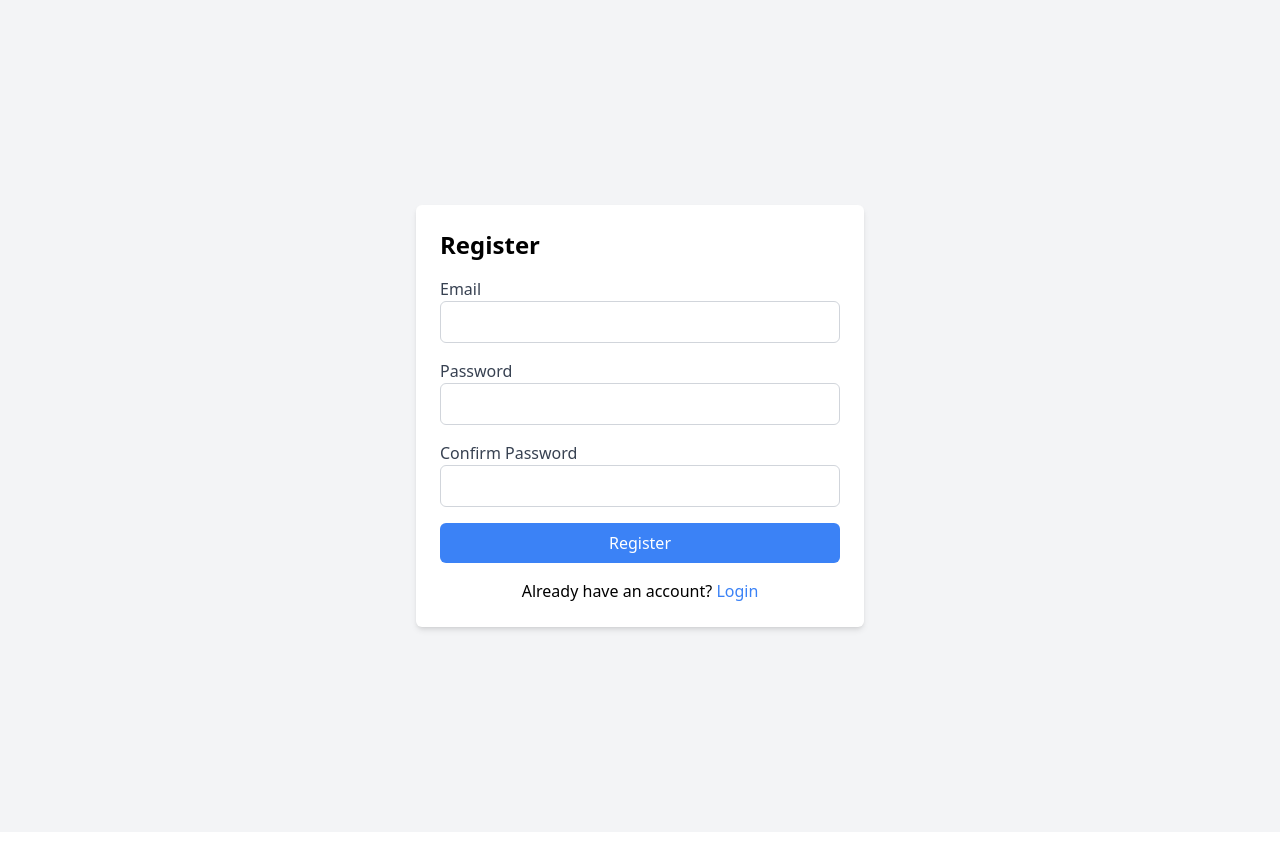
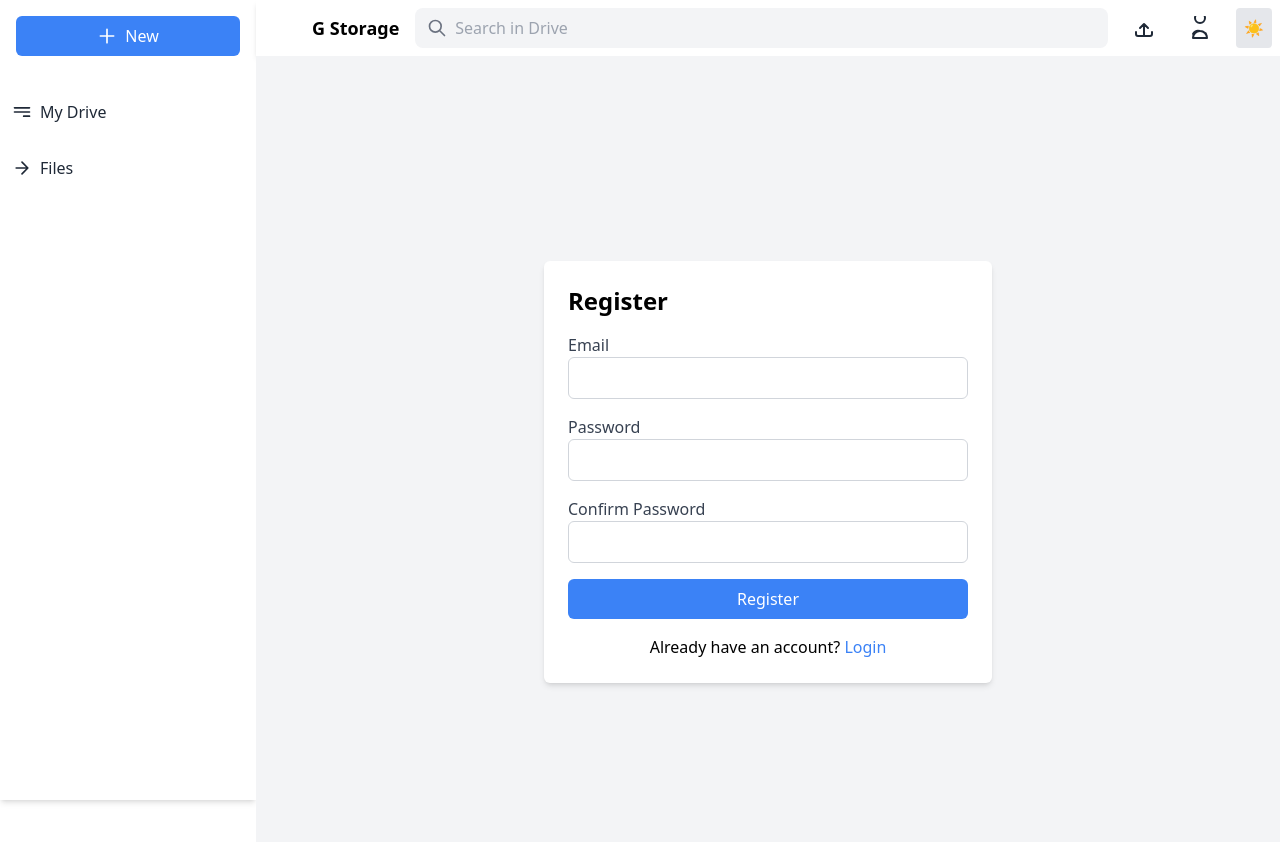
Before and after one commit to Rakinzi/ImageSearchingWebApp, a Vue app in the folder frontend/: page /register in a window 1280 px wide. Shown: the top 842 px of the page. Built offline with nearby package versions, Linux system fonts and the light colour scheme; no server answers; sample sign-in values are in the browser's storage.

Commit message:
add auth

```diff
--- a/frontend/src/App.vue
+++ b/frontend/src/App.vue
@@ -1,43 +1,68 @@
 <template>
-    <div class="flex h-screen">
-      <!-- Conditionally Render SideNav -->
-      <SideNav v-if="!hideSideNav" />
+  <div>
 
-      <!-- Main content area -->
+    <!-- If loading, show a spinner -->
+    <div v-if="loading" class="flex justify-center items-center h-screen">
+      <div class="spinner"></div> <!-- You can replace this with any spinner component -->
+    </div>
+
+    <!-- If not loading, show the app layout -->
+    <div v-else class="flex h-screen">
+      <!-- Conditionally render SideNav and Navbar based on authentication -->
+
+      <SideNav @openUploadOverlay="showOverlay = true"   v-if="isAuthenticated"/>
       <div class="flex-1 flex flex-col">
-        <!-- Conditionally Render Navbar -->
-        <Navbar v-if="!hideNavbar" />
-
-        <!-- Content -->
+        <Navbar v-if="isAuthenticated" />
         <main class="flex-1 p-4 bg-gray-100 dark:bg-gray-900">
           <router-view />
         </main>
       </div>
     </div>
+    <FileUploadOverlay :showOverlay="showOverlay" @close="showOverlay = false" />
+  </div>
 </template>
 
 <script setup>
-  import { computed } from 'vue';
-  import { useRoute } from 'vue-router';
+import { ref, onMounted } from 'vue';
+import { onAuthStateChanged } from 'firebase/auth';
+import { auth } from './services/firebase';
+import SideNav from './components/SideNav.vue';
 import Navbar from './components/NavBar.vue';
-  import SideNav from './components/SideNav.vue';
+import router from './router/index';
+import FileUploadOverlay from './components/FileUploadOverlay.vue';
 
-  const route = useRoute();
+const showOverlay = ref(false);
 
-  const hideNavbar = computed(() => {
-    // Hide the Navbar if the route meta layout is 'auth'
-    return route.meta.layout === 'auth';
+// Reactive properties
+const loading = ref(true);
+const isAuthenticated = ref(false);
+
+onMounted(() => {
+  // Listen for changes to the user's authentication state
+  onAuthStateChanged(auth, (user) => {
+    if (user) {
+      isAuthenticated.value = true; // User is authenticated
+    } else {
+      isAuthenticated.value = false; // User is not authenticated
+    }
+    loading.value = false; // Firebase auth state has been resolved
   });
-
-  const hideSideNav = computed(() => {
-    // Hide the SideNav if the route meta layout is 'auth'
-    return route.meta.layout === 'auth';
 });
 </script>
 
 <style>
-  /* Global dark mode background */
-  html.dark {
-    background-color: #1a202c;
+/* Example CSS for spinner (can be customized or replaced) */
+.spinner {
+  border: 4px solid rgba(255, 255, 255, 0.3);
+  border-top: 4px solid #3498db;
+  border-radius: 50%;
+  width: 40px;
+  height: 40px;
+  animation: spin 1s linear infinite;
+}
+
+@keyframes spin {
+  0% { transform: rotate(0deg); }
+  100% { transform: rotate(360deg); }
 }
 </style>
--- /dev/null
+++ b/frontend/src/components/FileUploadOverlay.vue
@@ -0,0 +1,41 @@
+<template>
+    <div v-if="showOverlay" class="fixed inset-0 bg-gray-600 bg-opacity-50 flex items-center justify-center z-50">
+      <div class="bg-white dark:bg-gray-800 p-6 rounded-md shadow-md w-96">
+        <h2 class="text-2xl font-bold mb-4 dark:text-white">Upload File</h2>
+        <input type="file" @change="handleFileUpload" class="mb-4 w-full" />
+        <button @click="uploadFile" :disabled="!file" class="w-full bg-blue-500 text-white py-2 rounded-md">
+          Upload
+        </button>
+        <button @click="$emit('close')" class="mt-4 w-full text-blue-500">Cancel</button>
+      </div>
+    </div>
+  </template>
+
+  <script setup>
+  import { ref, defineProps, defineEmits } from 'vue';
+
+  const props = defineProps({
+    showOverlay: Boolean
+  });
+
+  const emit = defineEmits(['close']);
+
+  const file = ref(null);
+
+  const handleFileUpload = (event) => {
+    file.value = event.target.files[0];
+  };
+
+  const uploadFile = async () => {
+    if (!file.value) return;
+
+    // Implement file upload logic here
+
+    // Close the overlay after upload
+    emit('close');
+  };
+  </script>
+
+  <style scoped>
+  /* Overlay styles */
+  </style>
--- a/frontend/src/components/SideNav.vue
+++ b/frontend/src/components/SideNav.vue
@@ -1,7 +1,7 @@
 <template>
     <aside class="w-64 bg-white dark:bg-gray-800 h-full shadow-md">
       <div class="p-4">
-        <button class="p-2 w-full bg-blue-500 text-white rounded-md flex items-center justify-center space-x-2">
+        <button  @click="openUploadOverlay"  class="p-2 w-full bg-blue-500 text-white rounded-md flex items-center justify-center space-x-2">
           <svg class="w-5 h-5" fill="none" stroke="currentColor" viewBox="0 0 24 24" xmlns="http://www.w3.org/2000/svg">
             <path stroke-linecap="round" stroke-linejoin="round" stroke-width="2" d="M12 4v16m8-8H4"></path>
           </svg>
@@ -49,6 +49,14 @@
   </template>
 
   <script setup>
+
+    import { defineEmits } from 'vue';
+
+  const emit = defineEmits(['openUploadOverlay']);
+
+  const openUploadOverlay = () => {
+    emit('openUploadOverlay');
+  };
   </script>
 
   <style scoped>
--- a/frontend/src/router/index.js
+++ b/frontend/src/router/index.js
@@ -5,22 +5,27 @@ import Files from '../views/Files.vue';
 import Upload from '../views/Upload.vue';
 import Login from '../views/Login.vue';
 import Register from '../views/Register.vue';
+import { auth } from '../services/firebase'; // Import Firebase Auth instance
+
 
 const routes = [
   {
     path: '/',
     name: 'Dashboard',
-    component: Dashboard
+    component: Dashboard,
+    meta: { requiresAuth: true }
   },
   {
     path: '/files',
     name: 'Files',
-    component: Files
+    component: Files,
+    meta: { requiresAuth: true }
   },
   {
     path: '/upload',
     name: 'Upload',
-    component: Upload
+    component: Upload,
+    meta: { requiresAuth: true }
   },
   { path: '/login', name: 'Login', component: Login, meta: { layout: 'auth' } },
   { path: '/register', name: 'Register', component: Register, meta: { layout: 'auth' } },
@@ -31,4 +36,23 @@ const router = createRouter({
   routes
 });
 
+// Navigation guard to protect routes that require authentication
+router.beforeEach((to, from, next) => {
+  // Get the currently authenticated user
+  const currentUser = auth.currentUser;
+
+  // Check if the route requires authentication
+  if (to.matched.some(record => record.meta.requiresAuth)) {
+    // If not logged in, redirect to login page
+    if (!currentUser) {
+      next('/login');
+    } else {
+      next(); // Proceed if the user is authenticated
+    }
+  } else {
+    next(); // Proceed to route if it does not require authentication
+  }
+});
+
+
 export default router;
--- /dev/null
+++ b/frontend/src/services/firebase.js
@@ -0,0 +1,26 @@
+// Import the functions you need from the SDKs you need
+import { initializeApp } from "firebase/app";
+import { getAuth } from "firebase/auth";  // Import Firebase Auth
+import { getAnalytics } from "firebase/analytics";
+
+// Your web app's Firebase configuration
+const firebaseConfig = {
+  apiKey: "AIzaSyDbNBpXESyEZyRKYMFpmsPuizXKN-pnev8",
+  authDomain: "g-drive-one.firebaseapp.com",
+  projectId: "g-drive-one",
+  storageBucket: "g-drive-one.appspot.com",
+  messagingSenderId: "1009062829610",
+  appId: "1:1009062829610:web:4b7fd99adb57184e9c2d53",
+  measurementId: "G-NMLPFPVY71"
+};
+
+// Initialize Firebase
+const app = initializeApp(firebaseConfig);
+
+// Initialize Firebase Analytics
+const analytics = getAnalytics(app);
+
+// Initialize Firebase Authentication and export it
+const auth = getAuth(app);
+
+export { auth };
--- a/frontend/src/views/Register.vue
+++ b/frontend/src/views/Register.vue
@@ -33,7 +33,20 @@
             class="w-full p-2 border border-gray-300 rounded-md"
           />
         </div>
-        <button type="submit" class="w-full bg-blue-500 text-white py-2 rounded-md">Register</button>
+
+        <!-- Display error message -->
+        <p v-if="errorMessage" class="text-red-500 mb-4">{{ errorMessage }}</p>
+
+        <!-- Register Button with Spinner -->
+        <button type="submit" class="w-full bg-blue-500 text-white py-2 rounded-md flex items-center justify-center" :disabled="loading">
+          <svg v-if="loading" class="animate-spin h-5 w-5 mr-3 text-white" xmlns="http://www.w3.org/2000/svg" fill="none" viewBox="0 0 24 24">
+            <circle class="opacity-25" cx="12" cy="12" r="10" stroke="currentColor" stroke-width="4"></circle>
+            <path class="opacity-75" fill="currentColor" d="M4 12a8 8 0 018-8v8H4z"></path>
+          </svg>
+          <span v-if="!loading">Register</span>
+          <span v-if="loading">Registering...</span>
+        </button>
+
         <p class="mt-4 text-center dark:text-gray-400">
           Already have an account? <router-link to="/login" class="text-blue-500">Login</router-link>
         </p>
@@ -45,36 +58,35 @@
 <script setup>
 import { ref } from 'vue';
 import { useRouter } from 'vue-router';
+import { auth } from '../services/firebase';
+import { createUserWithEmailAndPassword } from 'firebase/auth';
 
 const email = ref('');
 const password = ref('');
 const confirmPassword = ref('');
+const errorMessage = ref('');
+const loading = ref(false); // Loading state for the spinner
 const router = useRouter();
 
 const register = async () => {
+  errorMessage.value = '';
+
+  // Check if passwords match
   if (password.value !== confirmPassword.value) {
-    alert('Passwords do not match');
+    errorMessage.value = 'Passwords do not match.';
     return;
   }
 
-  // Implement registration logic here (e.g., API call)
+  loading.value = true; // Start loading spinner
+
   try {
-    // Example API call
-    // const response = await fetch('/api/register', {
-    //   method: 'POST',
-    //   headers: { 'Content-Type': 'application/json' },
-    //   body: JSON.stringify({ email: email.value, password: password.value }),
-    // });
-    // const data = await response.json();
-
-    // Simulate successful registration
-    router.push('/login');
+    const userCredential = await createUserWithEmailAndPassword(auth, email.value, password.value);
+    console.log("User Registered:", userCredential.user);
+    router.push('/'); // Redirect after successful registration
   } catch (error) {
-    console.error('Registration failed:', error);
+    errorMessage.value = error.message;
+  } finally {
+    loading.value = false; // Stop loading spinner
   }
 };
 </script>
-
-<style scoped>
-/* Add any additional styling you need */
-</style>
--- /dev/null
+++ b/package.json
@@ -0,0 +1,5 @@
+{
+  "dependencies": {
+    "firebase": "^10.13.1"
+  }
+}
```
Also changed, not shown: frontend/src/views/Login.vue (+42 -16 lines), 2 other files (tests, documents, lock files or other folders). Lines whose indentation alone changed are shown as unchanged.
